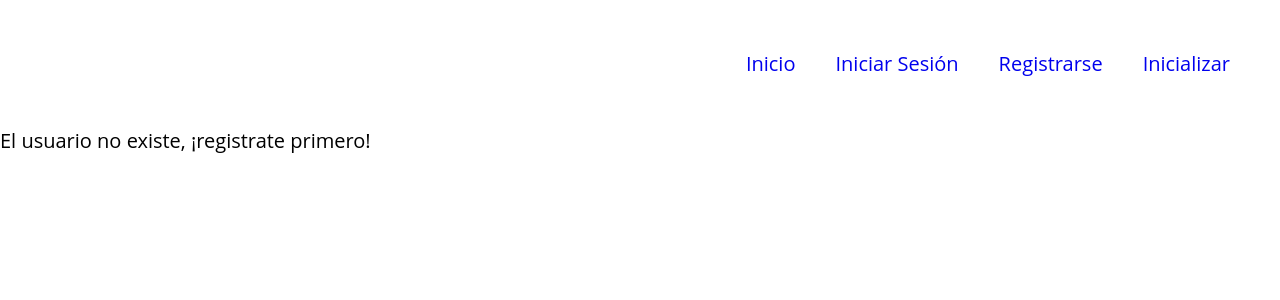
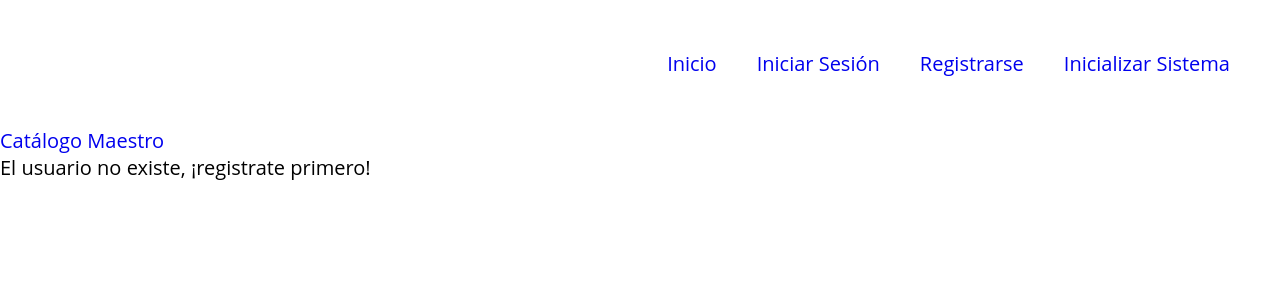
Before and after one commit to natan9019/virtuajoint, a PHP site: page /userHomePage.php in a window 1280 px wide. Shown: the top 300 px of the page. Run offline with PHP 8.4, Linux system fonts and the light colour scheme; data that the repository does not hold is empty.

Commit message:
cree el archivo de la vista para el catalogo maestro y un submenú

```diff
--- a/public/navbarMainMenu.php
+++ b/public/navbarMainMenu.php
@@ -4,7 +4,7 @@
             <li> <a href="http://virtuajoint.test/">Inicio</a> </li>
             <li> <a href="http://virtuajoint.test/login.php">Iniciar Sesión</a> </li>
             <li> <a href="http://virtuajoint.test/signin.php">Registrarse</a> </li>
-            <li> <a href="http://virtuajoint.test/initialize.php">Inicializar</a></li>
+            <li> <a href="http://virtuajoint.test/initialize.php">Inicializar Sistema</a></li>
         </ul>
     </nav>
 </div>
--- /dev/null
+++ b/public/sideBarMenu.php
@@ -0,0 +1,7 @@
+<div class="div-sideBar">
+    <nav class="sideBar">
+        <ul class="sideBar-list">
+            <li> <a href="http://virtuajoint.test/masterCatalogue.php">Catálogo Maestro</a> </li>
+        </ul>
+    </nav>
+</div>
--- a/public/userHomePage.php
+++ b/public/userHomePage.php
@@ -8,6 +8,7 @@
         <section id="navbarSection">
             <?PHP
                 include('navbarMainMenu.php');
+                include('sideBarMenu.php');
             ?>
         </section>
         <section id="heroSection">
```
Also changed, not shown: public/masterCatalogue.php (added, +12 -0 lines).
